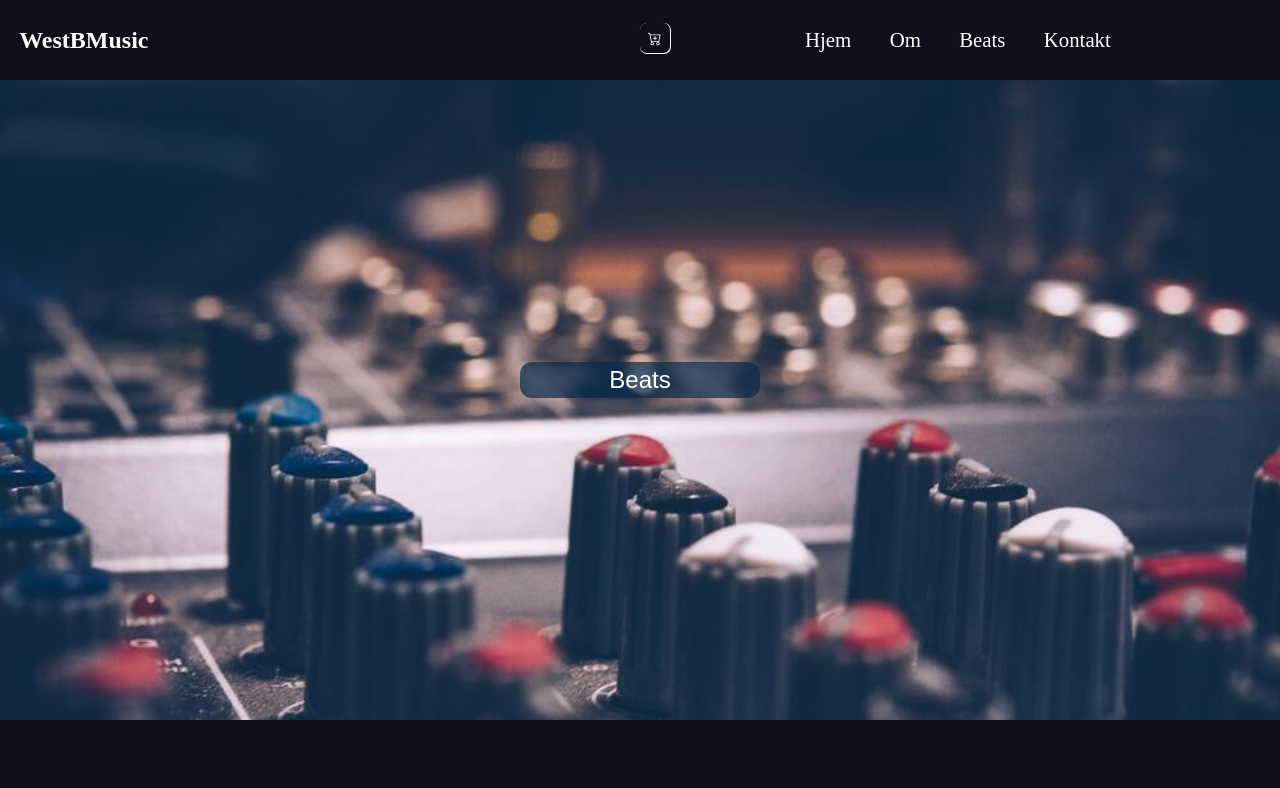
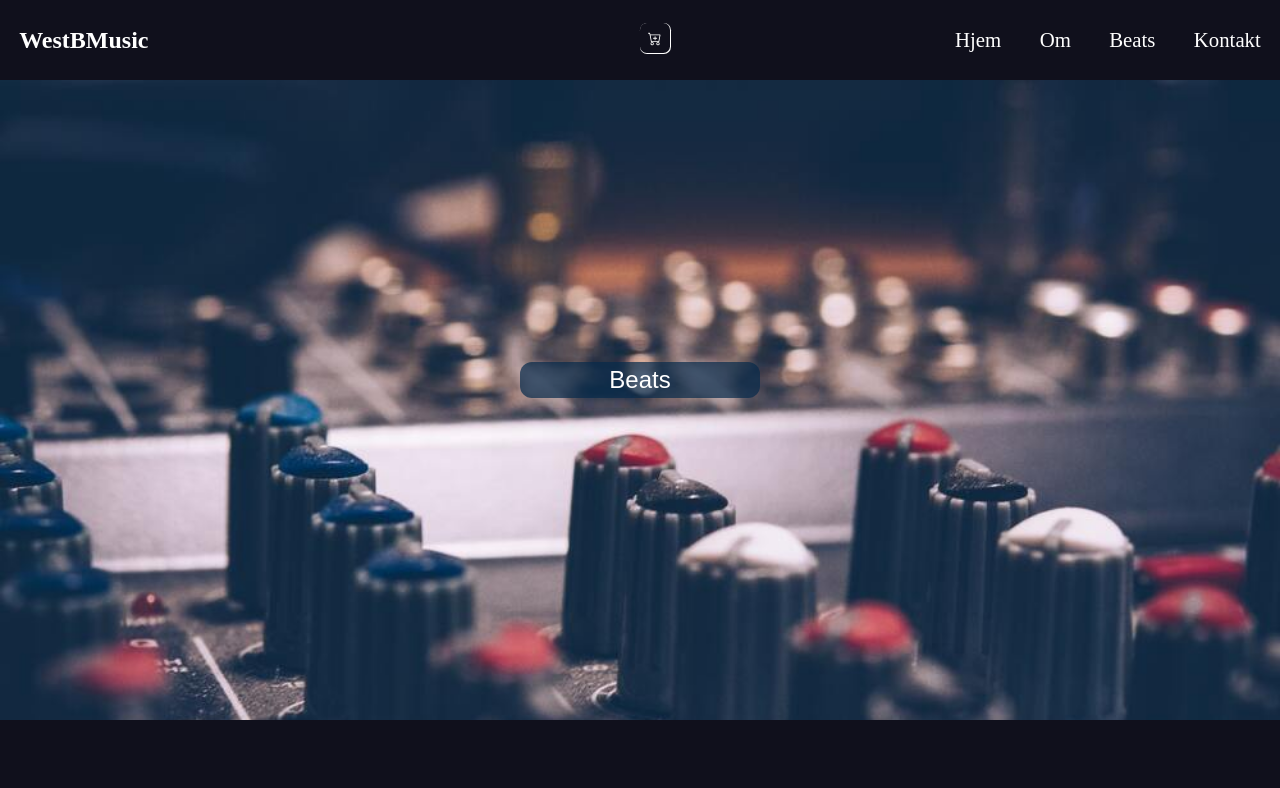
Before and after one commit to JohannesEA/react-westBmusic-ecommerce-website, a React (Create React App) app in the folder client/: page / in a window 1280 px wide. Shown: the top 788 px of the page. Built offline with nearby package versions, Linux system fonts and the light colour scheme; no server answers; a web font is replaced by a local one.

Commit message:
Center cart logo

```diff
--- a/client/src/components/navbar/Navbar.tsx
+++ b/client/src/components/navbar/Navbar.tsx
@@ -104,7 +104,6 @@ const Menu = styled.div`
   background-color: var(--color-1);
   flex-direction: row;
   z-index: 9;
-  margin-right: 150px;
 
   @media (max-width: 800px) {
     flex-direction: column;
@@ -134,7 +133,6 @@ const Menulink = styled.p`
 
 const HamburgerContainer = styled.div`
   margin: auto 1.2rem;
-  margin-right: 100px !important;
   @media (max-width: 800px) {
     margin: 1.2rem;
   }
```
